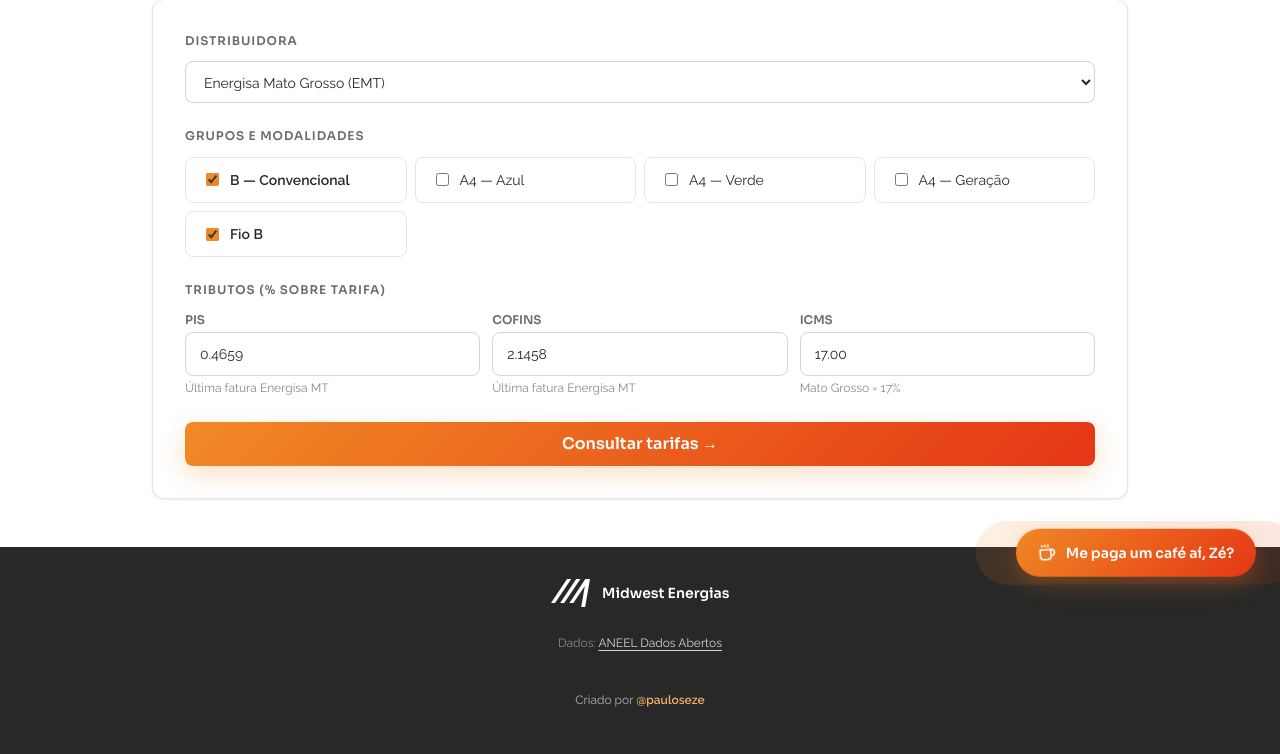
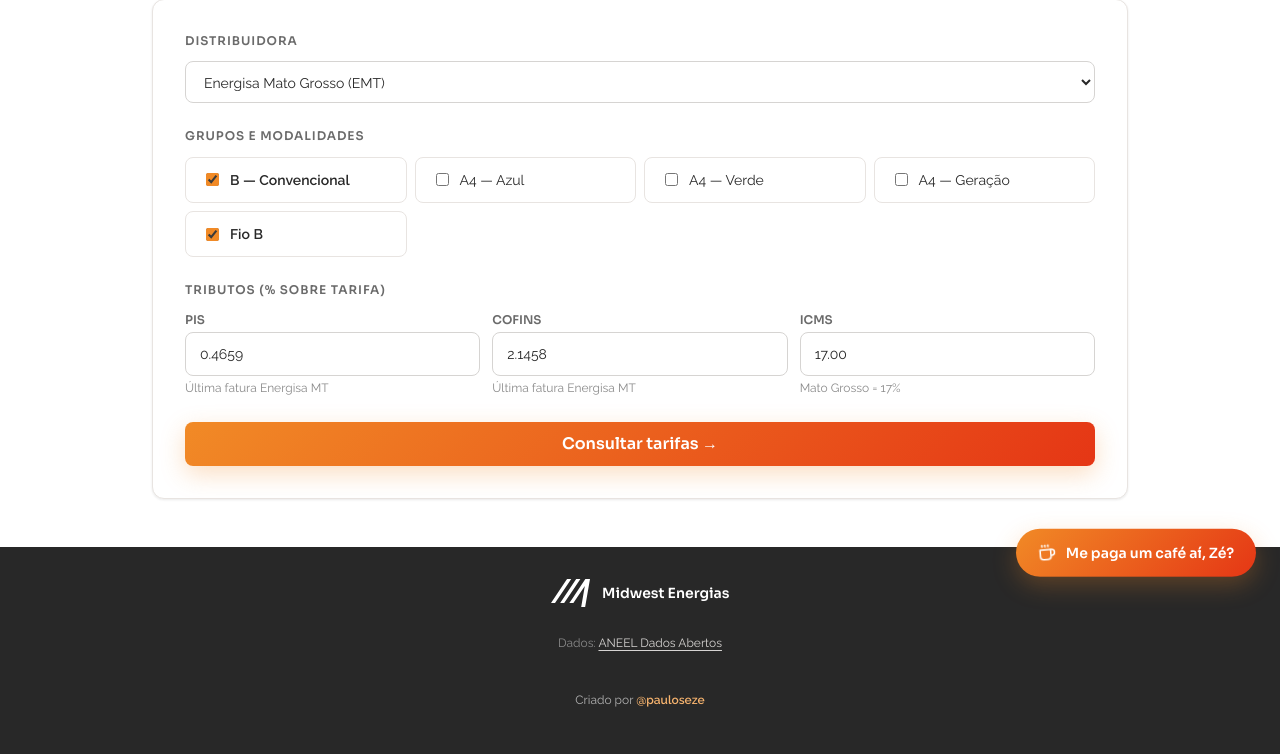
Before and after one commit to PauloSeze/tarifas-aneel, a FastAPI app: page / in a window 1280 px wide. Shown: the part 199-953 px from the top of the page. Run offline with FastAPI, Linux system fonts and the light colour scheme.

Commit message:
ui: remove ripple do FAB cafe (mantem bounce + shake)

```diff
--- a/app/templates/base.html
+++ b/app/templates/base.html
@@ -144,31 +144,11 @@
       box-shadow: var(--shadow-glow-orange);
       transition: transform 200ms var(--ease-out), box-shadow 200ms var(--ease-out), filter 200ms;
       animation: mw-coffee-bounce 1.6s var(--ease-in-out) infinite;
-      isolation: isolate;
-    }
-    /* anel pulsante (ripple) — 2 camadas pra criar onda contínua */
-    .mw-coffee::before,
-    .mw-coffee::after {
-      content: '';
-      position: absolute;
-      inset: 0;
-      border-radius: 999px;
-      background: var(--mw-gradient);
-      z-index: -1;
-      pointer-events: none;
-      animation: mw-coffee-ring 2s var(--ease-out) infinite;
-    }
-    .mw-coffee::after {
-      animation-delay: 1s;
     }
     .mw-coffee:hover {
       transform: translateY(-3px) scale(1.05);
       box-shadow: 0 16px 38px rgba(229, 54, 21, 0.5);
       filter: brightness(1.05);
-      animation-play-state: paused;
-    }
-    .mw-coffee:hover::before,
-    .mw-coffee:hover::after {
       animation-play-state: paused;
     }
     .mw-coffee:active { transform: translateY(-1px) scale(1.02); }
@@ -192,12 +172,6 @@
       0%, 100% { transform: rotate(-6deg); }
       50% { transform: rotate(6deg); }
     }
-    /* ondas que se expandem do botão */
-    @keyframes mw-coffee-ring {
-      0% { transform: scale(1); opacity: 0.55; }
-      80% { opacity: 0; }
-      100% { transform: scale(1.5); opacity: 0; }
-    }
     @media (max-width: 540px) {
       .mw-coffee {
         bottom: 16px;
@@ -208,8 +182,6 @@
     }
     @media (prefers-reduced-motion: reduce) {
       .mw-coffee,
-      .mw-coffee::before,
-      .mw-coffee::after,
       .mw-coffee svg { animation: none; }
     }
   </style>
```
